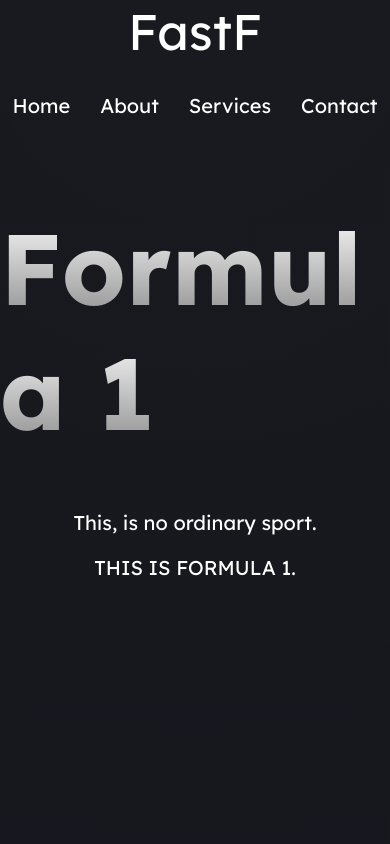
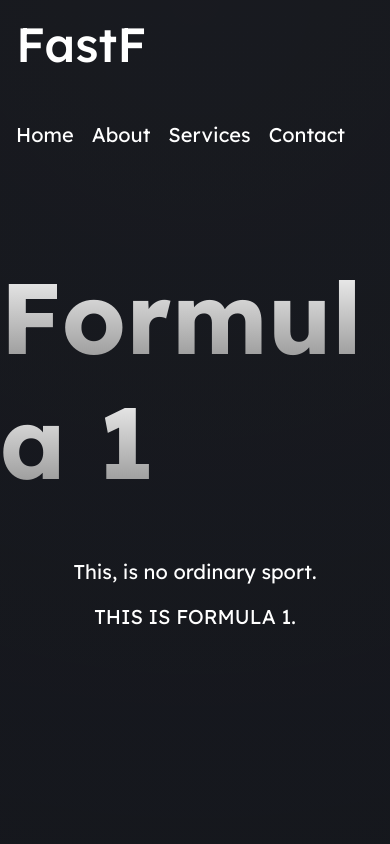
Before and after one commit to AbhasTiwari007/fastf, a React (Vite) app in the folder FastF/: page / in a window 390 px wide. Shown: the top 844 px of the page. Built offline with nearby package versions, Linux system fonts and the light colour scheme; a web font is replaced by a local one.

Commit message:
To finalize the project.

```diff
--- a/FastF/src/Components/Navbar.css
+++ b/FastF/src/Components/Navbar.css
@@ -6,7 +6,17 @@
     font-style: normal;
     font-size: 50px;
     color: white;
-    justify-items: center;
+    display: flex;
+    align-items: center;
+    justify-content: space-between;
+    gap: 24px;
+    padding: 24px 32px;
+}
+.navbar-brand{
+    font-size: 64px;
+    font-weight: 500;
+    line-height: 1;
+    color: white;
 }
 .nb{
     text-decoration: none;
@@ -16,6 +26,8 @@
 .gap{
     gap: 30px;
     display: flex;
+    align-items: center;
+    margin-left: auto;
 }
 .body{ font-family: "Lexend", sans-serif;
     font-optical-sizing: auto;
@@ -126,3 +138,21 @@
   background-size: cover;
   background-position: center;
 }
+
+@media (max-width: 900px){
+    .navbar{
+        padding: 20px 16px;
+        flex-direction: column;
+        align-items: flex-start;
+    }
+
+    .navbar-brand{
+        font-size: 48px;
+    }
+
+    .gap{
+        margin-left: 0;
+        flex-wrap: wrap;
+        gap: 18px;
+    }
+}
```
